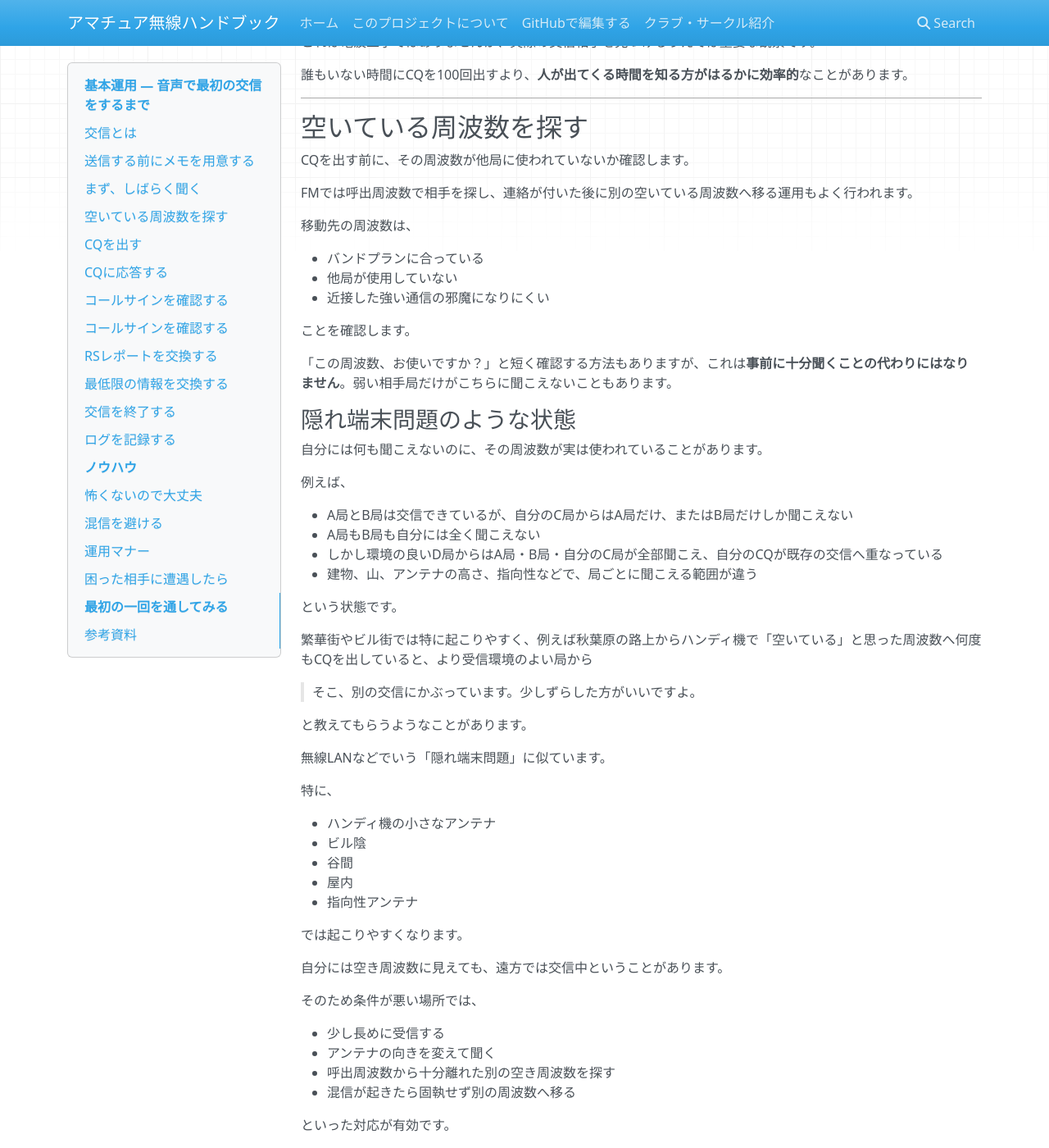
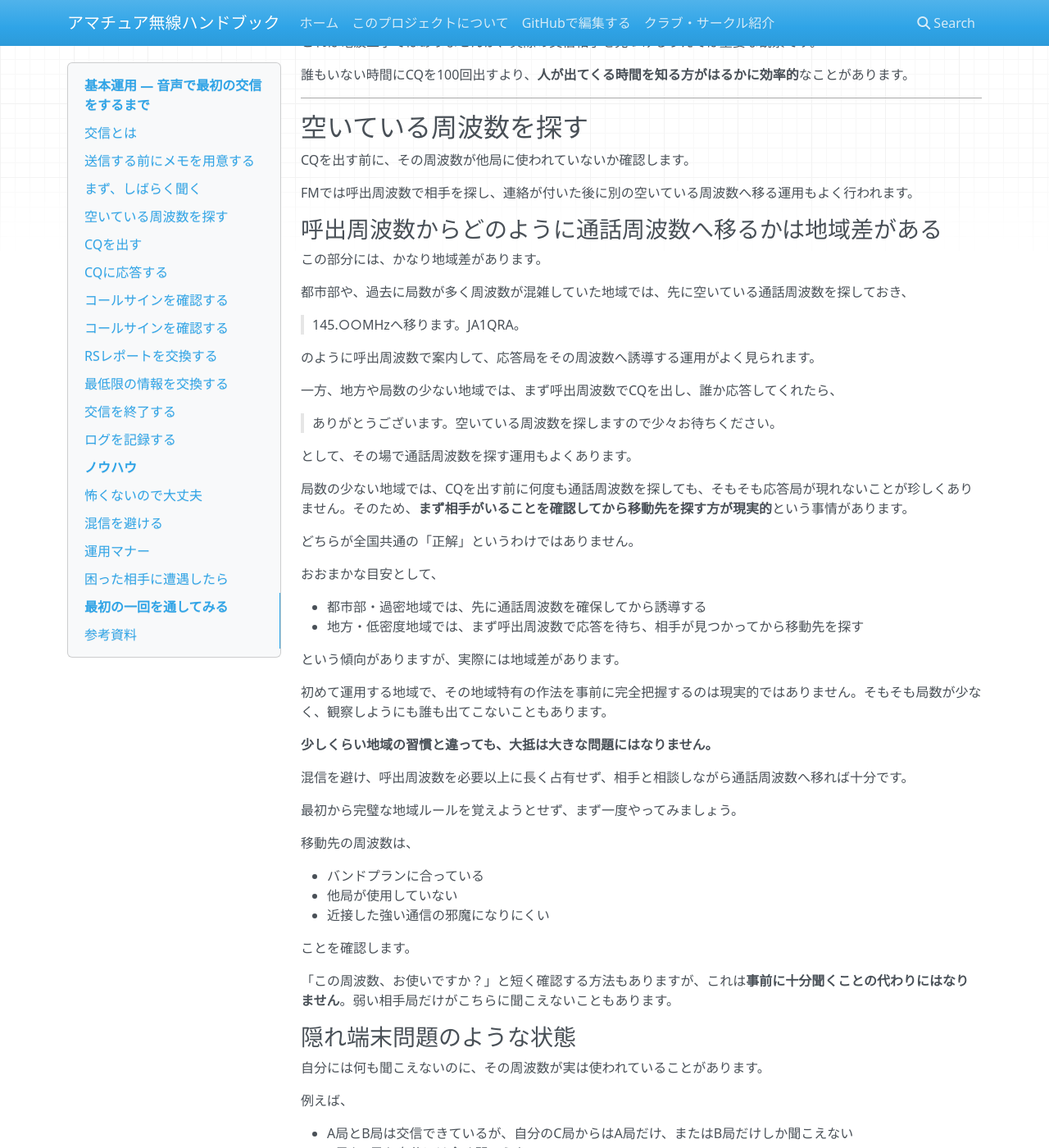
Before and after one commit to CQAKIBA/AmateurRadio-Handbook, an MkDocs documentation site: the page built from docs/06_運用/基本運用.md, in a window 1280 px wide and 1400 px high, scrolled down 2794 px. Shown: the whole window at 82% size. Built offline with MkDocs 1.6.1, drawn with Linux system fonts in a browser that asks for light colours; nearby versions of some CDN libraries.

Commit message:
Add regional differences in calling-frequency practice

```diff
--- a/docs/06_運用/基本運用.md
+++ b/docs/06_運用/基本運用.md
@@ -125,6 +125,41 @@ CQを出して誰からも返事がない場合、
 CQを出す前に、その周波数が他局に使われていないか確認します。
 
 FMでは呼出周波数で相手を探し、連絡が付いた後に別の空いている周波数へ移る運用もよく行われます。
+
+### 呼出周波数からどのように通話周波数へ移るかは地域差がある
+
+この部分には、かなり地域差があります。
+
+都市部や、過去に局数が多く周波数が混雑していた地域では、先に空いている通話周波数を探しておき、
+
+> 145.○○MHzへ移ります。JA1QRA。
+
+のように呼出周波数で案内して、応答局をその周波数へ誘導する運用がよく見られます。
+
+一方、地方や局数の少ない地域では、まず呼出周波数でCQを出し、誰か応答してくれたら、
+
+> ありがとうございます。空いている周波数を探しますので少々お待ちください。
+
+として、その場で通話周波数を探す運用もよくあります。
+
+局数の少ない地域では、CQを出す前に何度も通話周波数を探しても、そもそも応答局が現れないことが珍しくありません。そのため、**まず相手がいることを確認してから移動先を探す方が現実的**という事情があります。
+
+どちらが全国共通の「正解」というわけではありません。
+
+おおまかな目安として、
+
+- 都市部・過密地域では、先に通話周波数を確保してから誘導する
+- 地方・低密度地域では、まず呼出周波数で応答を待ち、相手が見つかってから移動先を探す
+
+という傾向がありますが、実際には地域差があります。
+
+初めて運用する地域で、その地域特有の作法を事前に完全把握するのは現実的ではありません。そもそも局数が少なく、観察しようにも誰も出てこないこともあります。
+
+**少しくらい地域の習慣と違っても、大抵は大きな問題にはなりません。**
+
+混信を避け、呼出周波数を必要以上に長く占有せず、相手と相談しながら通話周波数へ移れば十分です。
+
+最初から完璧な地域ルールを覚えようとせず、まず一度やってみましょう。
 
 移動先の周波数は、
 
```
